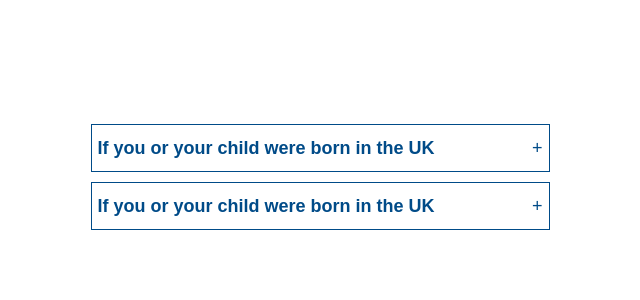
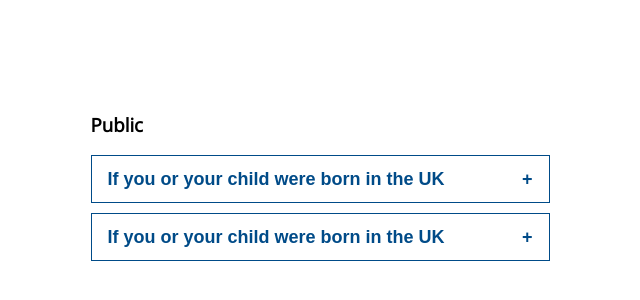
Before and after one commit to rakesh8055/Accordion, a React (Create React App) app in the folder custom-accordion/: page / in a window 1280 px wide. Shown: the part 218-518 px from the top of the page, without its empty margins (320-960 px from the left). Built offline with nearby package versions, Linux system fonts and the light colour scheme.

Commit message:
Added temporary header and styles

```diff
--- a/custom-accordion/src/App.css
+++ b/custom-accordion/src/App.css
@@ -1,7 +1,6 @@
 @import url('https://fonts.googleapis.com/css2?family=Open+Sans:wght@300&display=swap');
 
 .App {
-  text-align: center;
   font-family: 'Open Sans', sans-serif;
   display: flex;
   flex-direction: column;
@@ -9,3 +8,9 @@
   justify-content: center;
   height: 100vh;
 }
+
+.header {
+  width: 459px;
+  text-align: left;
+  font-weight: 700;
+}
--- a/custom-accordion/src/App.js
+++ b/custom-accordion/src/App.js
@@ -5,6 +5,9 @@ import AC_DATA from './data/data';
 function App() {
   return (
     <div className="App">
+      <div className='header'>
+        <h3>Public</h3>
+      </div>
       { AC_DATA.map((item) => (
         <Accordion title={item.title} text={item.text}/>
       ))
--- a/custom-accordion/src/components/accordion/Accordion.styles.scss
+++ b/custom-accordion/src/components/accordion/Accordion.styles.scss
@@ -19,12 +19,29 @@
         border: 1px solid #004B88;
         color: #004B88;
         text-align: left;
+        padding: 0px 16px;
+
+        span {
+            font-size: inherit;
+            font-weight: 700;
+        }
     }
     .content {
         display: none;
         border: 1px solid #004B88;
         border-top: none;
+        text-align: left;
+        font-size: inherit;
+        padding: 12px 16px;
 
+        .close-btn {
+            border: none;
+            background-color: white;
+            text-decoration: underline;
+            color: #004B88;
+            font-weight: 700;
+            cursor: pointer;
+        }
     }
 
     .active {
```
